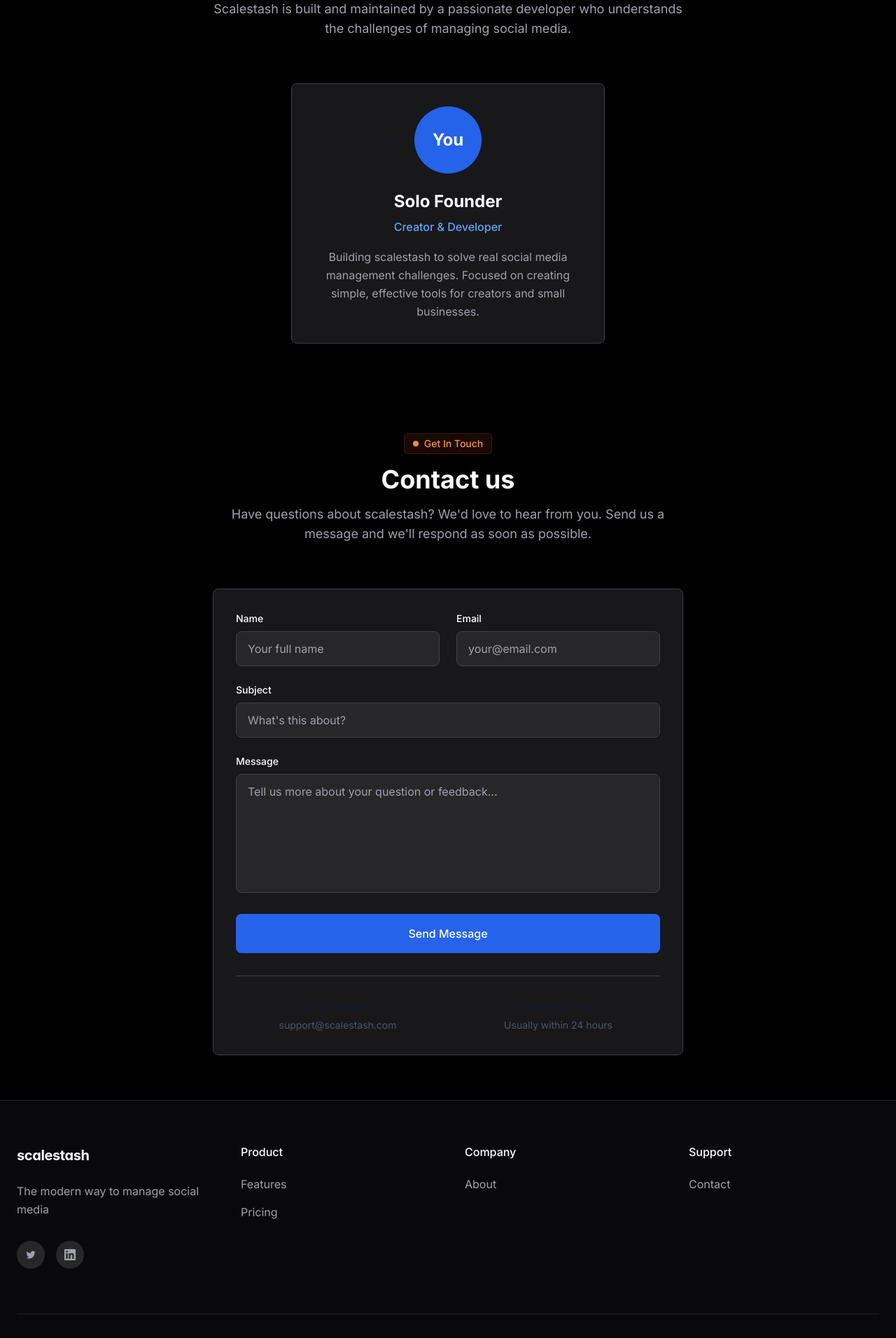
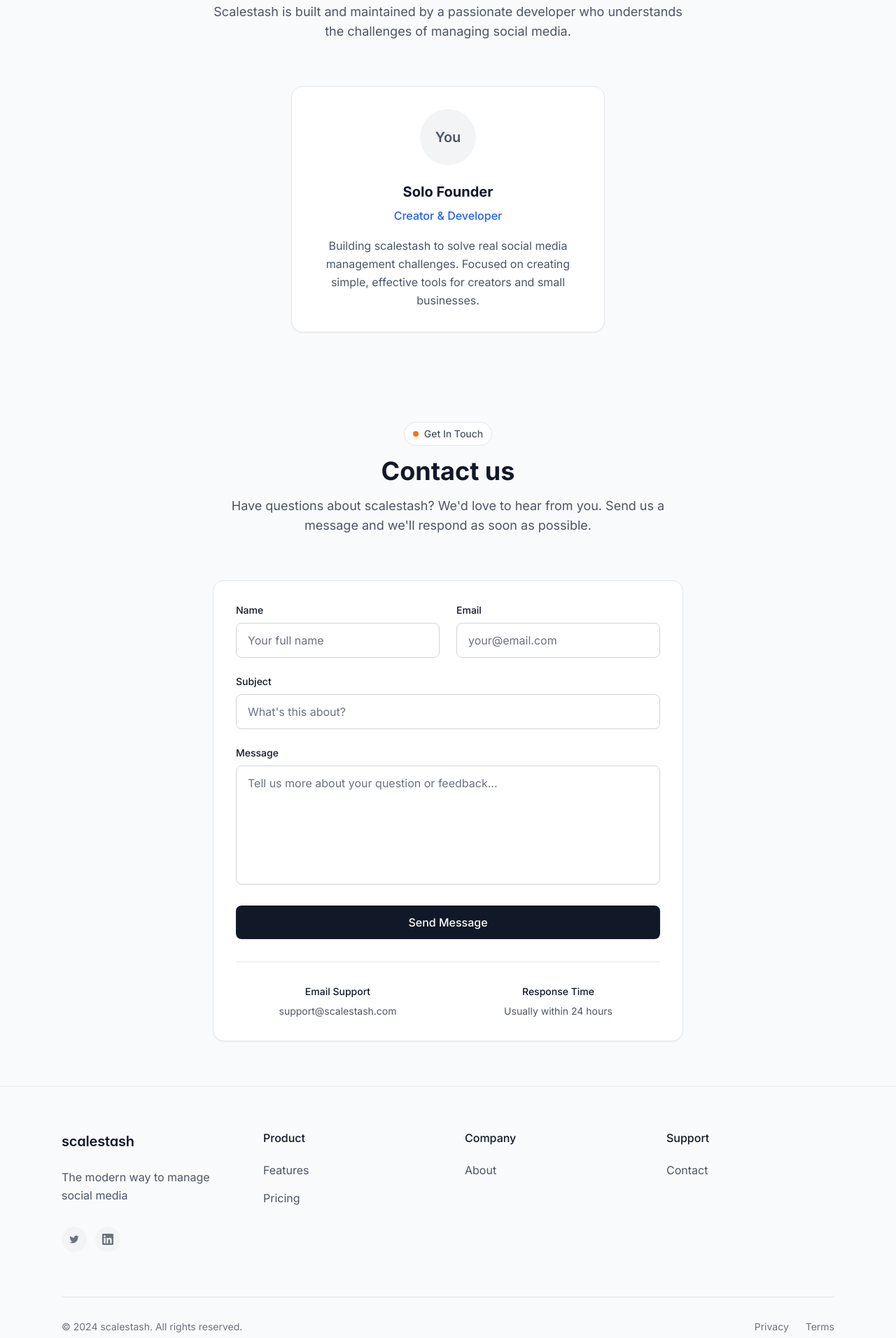
Before and after one commit to solol3veling/scalestash-landing, a React (Create React App) app: page /about in a window 1280 px wide. Shown: the part 1640-3552 px from the top of the page at 70% size. Built offline with nearby package versions, Linux system fonts and the light colour scheme; what tailwindcss-bg-patterns would draw is missing.

Commit message:
fix theme of pricing,about and footer

```diff
--- a/src/components/About.js
+++ b/src/components/About.js
@@ -177,27 +177,27 @@
             </section>
 
             {/* Founder Section */}
-            <section className="bg-black py-16">
-                <div className="max-w-7xl mx-auto px-6">
+            <section className="bg-gray-50 py-16">
+                <div className="max-w-6xl mx-auto px-6">
                     <div className="text-center mb-16">
-                        <div className="inline-flex items-center space-x-2 bg-emerald-600/10 px-3 py-1 rounded-md border border-emerald-600/20 mb-4">
-                            <div className="w-2 h-2 bg-emerald-400 rounded-full"></div>
-                            <span className="text-sm font-medium text-emerald-400">Meet the Founder</span>
+                        <div className="inline-flex items-center space-x-2 bg-white px-3 py-1.5 rounded-full border border-gray-200 mb-4">
+                            <div className="w-2 h-2 bg-emerald-500 rounded-full"></div>
+                            <span className="text-sm font-medium text-gray-600">Meet the Founder</span>
                         </div>
-                        <h2 className="text-3xl md:text-4xl font-bold text-white mb-4">Built by a solo creator</h2>
-                        <p className="text-lg text-zinc-400 max-w-2xl mx-auto">
+                        <h2 className="text-3xl md:text-4xl font-bold text-gray-900 mb-4">Built by a solo creator</h2>
+                        <p className="text-lg text-gray-600 max-w-2xl mx-auto">
                             Scalestash is built and maintained by a passionate developer who understands the challenges of managing social media.
                         </p>
                     </div>
 
                     <div className="flex justify-center">
-                        <div className="bg-zinc-900 rounded-lg shadow-xl border border-zinc-700 p-8 text-center max-w-md">
-                            <div className="w-24 h-24 bg-blue-600 rounded-full flex items-center justify-center mx-auto mb-6">
-                                <span className="text-white text-2xl font-bold">You</span>
+                        <div className="bg-white rounded-2xl border border-gray-200 shadow-sm p-8 text-center max-w-md">
+                            <div className="w-20 h-20 bg-gray-100 rounded-full flex items-center justify-center mx-auto mb-6">
+                                <span className="text-gray-600 text-xl font-semibold">You</span>
                             </div>
-                            <h3 className="text-2xl font-bold text-white mb-2">Solo Founder</h3>
-                            <p className="text-blue-400 font-medium mb-4">Creator & Developer</p>
-                            <p className="text-zinc-400 leading-relaxed">
+                            <h3 className="text-xl font-bold text-gray-900 mb-2">Solo Founder</h3>
+                            <p className="text-blue-600 font-medium mb-4">Creator & Developer</p>
+                            <p className="text-gray-600 leading-relaxed">
                                 Building scalestash to solve real social media management challenges. Focused on creating simple,
                                 effective tools for creators and small businesses.
                             </p>
@@ -207,25 +207,25 @@
             </section>
 
             {/* Contact Form Section */}
-            <section id="contact" className="bg-black py-16">
-                <div className="max-w-7xl mx-auto px-6">
+            <section id="contact" className="bg-gray-50 py-16">
+                <div className="max-w-6xl mx-auto px-6">
                     <div className="text-center mb-16">
-                        <div className="inline-flex items-center space-x-2 bg-orange-600/10 px-3 py-1 rounded-md border border-orange-600/20 mb-4">
-                            <div className="w-2 h-2 bg-orange-400 rounded-full"></div>
-                            <span className="text-sm font-medium text-orange-400">Get In Touch</span>
+                        <div className="inline-flex items-center space-x-2 bg-white px-3 py-1.5 rounded-full border border-gray-200 mb-4">
+                            <div className="w-2 h-2 bg-orange-500 rounded-full"></div>
+                            <span className="text-sm font-medium text-gray-600">Get In Touch</span>
                         </div>
-                        <h2 className="text-3xl md:text-4xl font-bold text-white mb-4">Contact us</h2>
-                        <p className="text-lg text-zinc-400 max-w-2xl mx-auto">
+                        <h2 className="text-3xl md:text-4xl font-bold text-gray-900 mb-4">Contact us</h2>
+                        <p className="text-lg text-gray-600 max-w-2xl mx-auto">
                             Have questions about scalestash? We'd love to hear from you. Send us a message and we'll respond as soon as possible.
                         </p>
                     </div>
 
                     <div className="max-w-2xl mx-auto">
-                        <div className="bg-zinc-900 rounded-lg shadow-xl border border-zinc-700 p-8">
+                        <div className="bg-white rounded-2xl border border-gray-200 shadow-sm p-8">
                             <form onSubmit={handleSubmit} className="space-y-6">
                                 <div className="grid md:grid-cols-2 gap-6">
                                     <div>
-                                        <label htmlFor="name" className="block text-sm font-medium text-white mb-2">
+                                        <label htmlFor="name" className="block text-sm font-medium text-gray-900 mb-2">
                                             Name
                                         </label>
                                         <input
@@ -235,12 +235,12 @@
                                             value={formData.name}
                                             onChange={handleInputChange}
                                             required
-                                            className="w-full px-4 py-3 bg-zinc-800 border border-zinc-700 text-white rounded-lg focus:ring-2 focus:ring-blue-600 focus:border-transparent outline-none transition-colors placeholder-zinc-400"
+                                            className="w-full px-4 py-3 bg-white border border-gray-300 text-gray-900 rounded-lg focus:ring-2 focus:ring-gray-900 focus:border-gray-900 outline-none transition-colors placeholder-gray-500"
                                             placeholder="Your full name"
                                         />
                                     </div>
                                     <div>
-                                        <label htmlFor="email" className="block text-sm font-medium text-white mb-2">
+                                        <label htmlFor="email" className="block text-sm font-medium text-gray-900 mb-2">
                                             Email
                                         </label>
                                         <input
@@ -250,14 +250,14 @@
                                             value={formData.email}
                                             onChange={handleInputChange}
                                             required
-                                            className="w-full px-4 py-3 bg-zinc-800 border border-zinc-700 text-white rounded-lg focus:ring-2 focus:ring-blue-600 focus:border-transparent outline-none transition-colors placeholder-zinc-400"
+                                            className="w-full px-4 py-3 bg-white border border-gray-300 text-gray-900 rounded-lg focus:ring-2 focus:ring-gray-900 focus:border-gray-900 outline-none transition-colors placeholder-gray-500"
                                             placeholder="your@email.com"
                                         />
                                     </div>
                                 </div>
 
                                 <div>
-                                    <label htmlFor="subject" className="block text-sm font-medium text-white mb-2">
+                                    <label htmlFor="subject" className="block text-sm font-medium text-gray-900 mb-2">
                                         Subject
                                     </label>
                                     <input
@@ -267,13 +267,13 @@
                                         value={formData.subject}
                                         onChange={handleInputChange}
                                         required
-                                        className="w-full px-4 py-3 bg-zinc-800 border border-zinc-700 text-white rounded-lg focus:ring-2 focus:ring-blue-600 focus:border-transparent outline-none transition-colors placeholder-zinc-400"
+                                        className="w-full px-4 py-3 bg-white border border-gray-300 text-gray-900 rounded-lg focus:ring-2 focus:ring-gray-900 focus:border-gray-900 outline-none transition-colors placeholder-gray-500"
                                         placeholder="What's this about?"
                                     />
                                 </div>
 
                                 <div>
-                                    <label htmlFor="message" className="block text-sm font-medium text-white mb-2">
+                                    <label htmlFor="message" className="block text-sm font-medium text-gray-900 mb-2">
                                         Message
                                     </label>
                                     <textarea
@@ -283,7 +283,7 @@
                                         value={formData.message}
                                         onChange={handleInputChange}
                                         required
-                                        className="w-full px-4 py-3 bg-zinc-800 border border-zinc-700 text-white rounded-lg focus:ring-2 focus:ring-blue-600 focus:border-transparent outline-none transition-colors resize-none placeholder-zinc-400"
+                                        className="w-full px-4 py-3 bg-white border border-gray-300 text-gray-900 rounded-lg focus:ring-2 focus:ring-gray-900 focus:border-gray-900 outline-none transition-colors resize-none placeholder-gray-500"
                                         placeholder="Tell us more about your question or feedback..."
                                     ></textarea>
                                 </div>
@@ -291,14 +291,14 @@
                                 <div>
                                     <button
                                         type="submit"
-                                        className="w-full bg-blue-600 text-white px-8 py-4 rounded-lg font-medium hover:bg-blue-700 transition-colors duration-300"
+                                        className="w-full bg-gray-900 text-white px-8 py-3 rounded-lg font-medium hover:bg-gray-800 transition-colors duration-200"
                                     >
                                         Send Message
                                     </button>
                                 </div>
                             </form>
 
-                            <div className="mt-8 pt-8 border-t border-zinc-700">
+                            <div className="mt-8 pt-8 border-t border-gray-200">
                                 <div className="grid md:grid-cols-2 gap-6 text-center">
                                     <div>
                                         <h4 className="text-sm font-medium text-gray-900 mb-2">Email Support</h4>
--- a/src/components/Footer.js
+++ b/src/components/Footer.js
@@ -18,31 +18,31 @@
   ];
 
   return (
-    <footer className="bg-zinc-950 text-white border-t border-zinc-800">
-      <div className="max-w-7xl mx-auto px-6 py-16">
+    <footer className="bg-gray-50 text-gray-900 border-t border-gray-200">
+      <div className="max-w-6xl mx-auto px-6 py-16">
         <div className="grid md:grid-cols-4 gap-12">
           {/* Brand */}
           <div className="md:col-span-1">
             <div className="mb-6">
-              <span className="text-xl font-bold" style={{
+              <span className="text-xl font-semibold" style={{
                 fontFamily: '-apple-system, BlinkMacSystemFont, "Segoe UI", Roboto, sans-serif',
-                letterSpacing: '-0.02em'
+                letterSpacing: '-0.01em'
               }}>
                 scalestash
               </span>
             </div>
-            <p className="text-zinc-400 mb-8 leading-relaxed">
+            <p className="text-gray-600 mb-8 leading-relaxed">
               The modern way to manage social media
             </p>
 
             {/* Social */}
-            <div className="flex space-x-4">
-              <a href="#" className="w-10 h-10 bg-zinc-800 rounded-full flex items-center justify-center text-zinc-400 hover:text-white hover:bg-zinc-700 transition-colors duration-300">
+            <div className="flex space-x-3">
+              <a href="#" className="w-9 h-9 bg-gray-100 rounded-full flex items-center justify-center text-gray-500 hover:text-gray-700 hover:bg-gray-200 transition-colors duration-200">
                 <svg className="w-4 h-4" fill="currentColor" viewBox="0 0 24 24">
                   <path d="M8.29 20.251c7.547 0 11.675-6.253 11.675-11.675 0-.178 0-.355-.012-.53A8.348 8.348 0 0022 5.92a8.19 8.19 0 01-2.357.646 4.118 4.118 0 001.804-2.27 8.224 8.224 0 01-2.605.996 4.107 4.107 0 00-6.993 3.743 11.65 11.65 0 01-8.457-4.287 4.106 4.106 0 001.27 5.477A4.072 4.072 0 012.8 9.713v.052a4.105 4.105 0 003.292 4.022 4.095 4.095 0 01-1.853.07 4.108 4.108 0 003.834 2.85A8.233 8.233 0 012 18.407a11.616 11.616 0 006.29 1.84"/>
                 </svg>
               </a>
-              <a href="#" className="w-10 h-10 bg-zinc-800 rounded-full flex items-center justify-center text-zinc-400 hover:text-white hover:bg-zinc-700 transition-colors duration-300">
+              <a href="#" className="w-9 h-9 bg-gray-100 rounded-full flex items-center justify-center text-gray-500 hover:text-gray-700 hover:bg-gray-200 transition-colors duration-200">
                 <svg className="w-4 h-4" fill="currentColor" viewBox="0 0 24 24">
                   <path d="M20.447 20.452h-3.554v-5.569c0-1.328-.027-3.037-1.852-3.037-1.853 0-2.136 1.445-2.136 2.939v5.667H9.351V9h3.414v1.561h.046c.477-.9 1.637-1.85 3.37-1.85 3.601 0 4.267 2.37 4.267 5.455v6.286zM5.337 7.433c-1.144 0-2.063-.926-2.063-2.065 0-1.138.92-2.063 2.063-2.063 1.14 0 2.064.925 2.064 2.063 0 1.139-.925 2.065-2.064 2.065zm1.782 13.019H3.555V9h3.564v11.452zM22.225 0H1.771C.792 0 0 .774 0 1.729v20.542C0 23.227.792 24 1.771 24h20.451C23.2 24 24 23.227 24 22.271V1.729C24 .774 23.2 0 22.222 0h.003z"/>
                 </svg>
@@ -53,22 +53,22 @@
           {/* Links */}
           {sections.map((section, index) => (
             <div key={index}>
-              <h3 className="text-white font-medium mb-6">
+              <h3 className="text-gray-900 font-medium mb-6">
                 {section.title}
               </h3>
               <ul className="space-y-4">
                 {section.links.map((link) => (
                   <li key={link}>
                     {link === 'About' ? (
-                      <Link to="/about" className="text-zinc-400 hover:text-white transition-colors duration-300">
+                      <Link to="/about" className="text-gray-600 hover:text-gray-900 transition-colors duration-200">
                         {link}
                       </Link>
                     ) : link === 'Contact' ? (
-                      <Link to="/about#contact" className="text-zinc-400 hover:text-white transition-colors duration-300">
+                      <Link to="/about#contact" className="text-gray-600 hover:text-gray-900 transition-colors duration-200">
                         {link}
                       </Link>
                     ) : (
-                      <a href="#" className="text-zinc-400 hover:text-white transition-colors duration-300">
+                      <a href="#" className="text-gray-600 hover:text-gray-900 transition-colors duration-200">
                         {link}
                       </a>
                     )}
@@ -80,16 +80,16 @@
         </div>
 
         {/* Bottom */}
-        <div className="mt-16 pt-8 border-t border-zinc-800 flex flex-col md:flex-row justify-between items-center space-y-4 md:space-y-0">
-          <div className="text-zinc-500 text-sm">
+        <div className="mt-16 pt-8 border-t border-gray-200 flex flex-col md:flex-row justify-between items-center space-y-4 md:space-y-0">
+          <div className="text-gray-500 text-sm">
             © 2024 scalestash. All rights reserved.
           </div>
 
           <div className="flex space-x-6 text-sm">
-            <a href="#" className="text-zinc-500 hover:text-zinc-300 transition-colors duration-300">
+            <a href="#" className="text-gray-500 hover:text-gray-700 transition-colors duration-200">
               Privacy
             </a>
-            <a href="#" className="text-zinc-500 hover:text-zinc-300 transition-colors duration-300">
+            <a href="#" className="text-gray-500 hover:text-gray-700 transition-colors duration-200">
               Terms
             </a>
           </div>
```
Also changed, not shown: src/components/FAQ.js (+20 -13 lines), src/components/Pricing.js (+28 -21 lines), src/components/Testimonials.js (+24 -17 lines).
